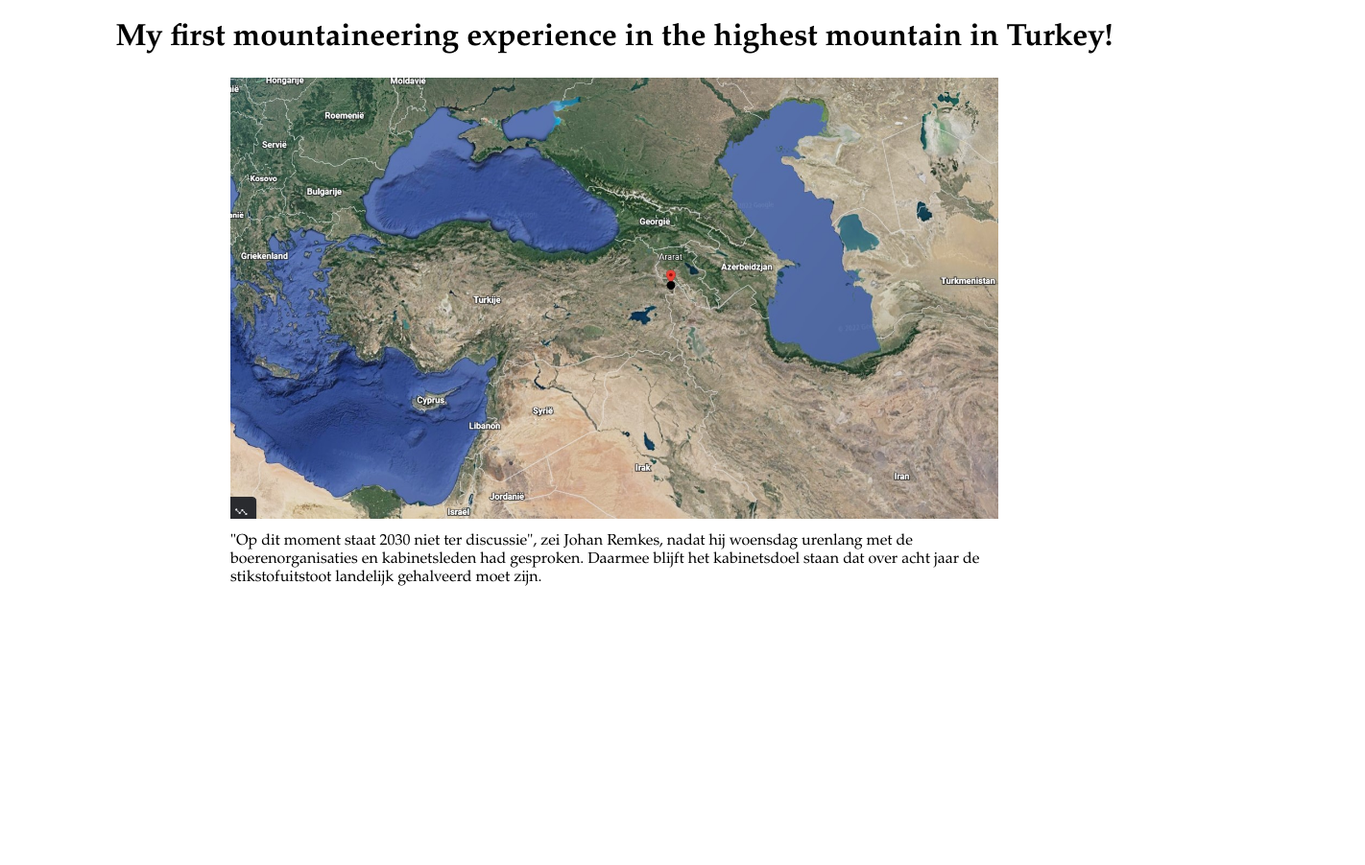
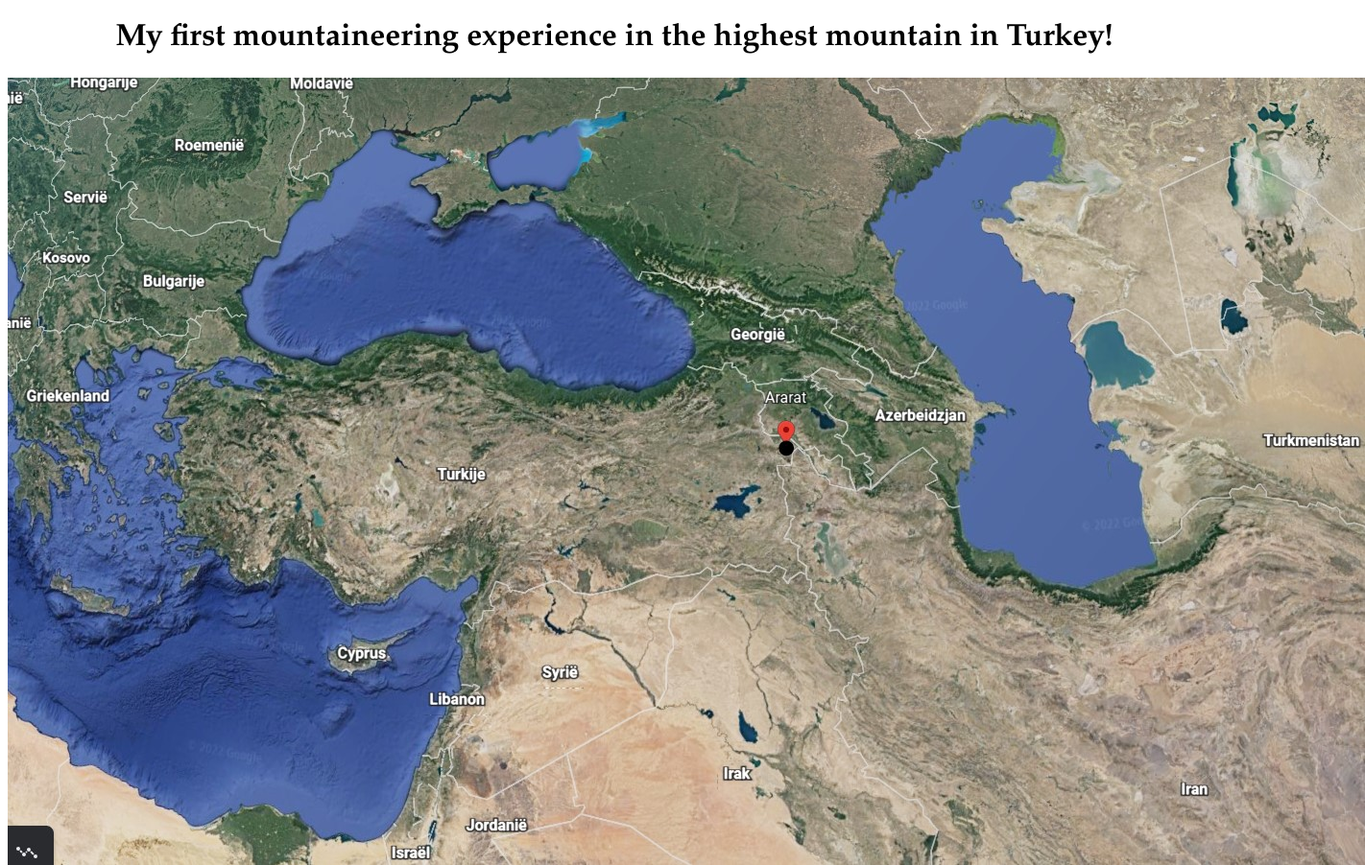
Before and after one commit to hasinli66/mustafasalman.github.io, a plain HTML site: page index.html in a window 1280 px wide. Shown: the top 902 px of the page at 96% size, 1422 px wide, since content can reach past the window. Before the commit the page ends 800 px from the top, so only its background shows below. Drawn offline with Linux system fonts and the light colour scheme.

Commit message:
Update index.html

```diff
--- a/index.html
+++ b/index.html
@@ -13,7 +13,7 @@
     </center>
 
     <center>
-            <img class="marq" src="/map1.jpg" width="800" height="460"/>
+            <img class="marq" src="/map1.jpg" />
     </center>
             <div class="caption">"Op dit moment staat 2030 niet ter discussie", zei Johan Remkes, nadat hij woensdag urenlang met de boerenorganisaties en kabinetsleden had gesproken. Daarmee blijft het kabinetsdoel staan dat over acht jaar de stikstofuitstoot landelijk gehalveerd moet zijn.</div>
 
```
